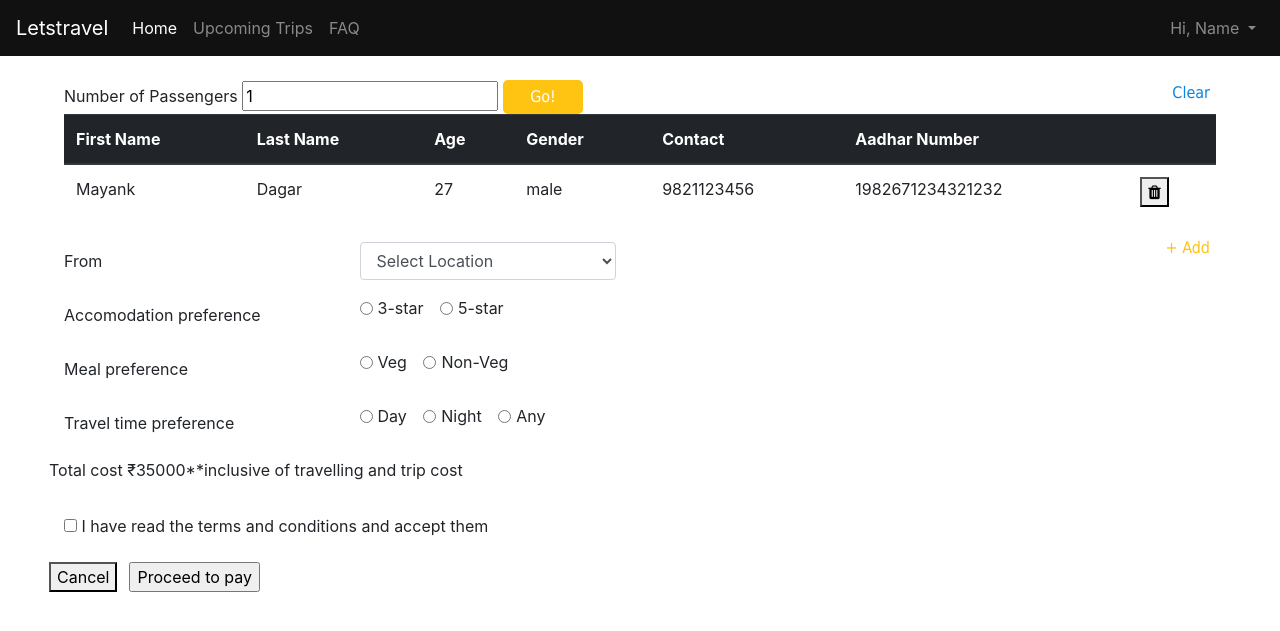
After one commit to shivaneej/Letstravel, a PHP site: page /join.html in a window 1280 px wide. The commit adds this page. Shown: the top 631 px of the page. Run offline with PHP 8.4, Linux system fonts and the light colour scheme.

Commit message:
#11 New pages

```diff
--- /dev/null
+++ b/join.css
@@ -0,0 +1,55 @@
+.linkBtn{
+	border: none;
+	background-color: unset;
+	color: #0984e3;
+	text-decoration: none;
+	font-family: Tahoma;
+}
+.linkBtn:hover{
+	text-decoration: none;
+	cursor: pointer;
+	color: #0984e3;
+}
+button.linkBtn{
+	position: relative;
+	right: 0%;
+	position: absolute;
+}
+.topButtons{
+	width:100%;
+}
+.yellowBtn{
+	width: 90%;
+	margin: auto;
+	height: 5%;
+	border-radius: 5px;
+	padding: 5px;
+	background-color: #ffc312;
+	color: white;
+	font-family: Tahoma;
+	font-size: 16px;
+	border:none;
+	/*position: relative;
+	left: 5%;*/
+}
+.yellowBtn:hover{
+	cursor: pointer;
+}
+#iniPCount{
+	width: 7%;
+	margin: unset;
+}
+#addbtn{
+	color: #ffc312;
+	z-index:2;
+}
+.form-group{
+	position: relative;
+}
+.selectloc{
+	width: 30%;
+}
+.bottomBtn{
+	z-index: 1;
+	margin-bottom: 2%;
+}
--- /dev/null
+++ b/join.html
@@ -0,0 +1,252 @@
+<!DOCTYPE html>
+<html>
+<head>
+  <title>Letstravel</title>
+  <link rel="shortcut icon" href="images/favicon.png">
+  <meta charset="utf-8">
+  <!--Bootstrap CSS-->
+  <link rel="stylesheet" href="https://stackpath.bootstrapcdn.com/bootstrap/4.1.3/css/bootstrap.min.css" integrity="sha384-MCw98/SFnGE8fJT3GXwEOngsV7Zt27NXFoaoApmYm81iuXoPkFOJwJ8ERdknLPMO" crossorigin="anonymous">
+  <link rel="stylesheet" href="https://maxcdn.bootstrapcdn.com/font-awesome/4.7.0/css/font-awesome.min.css">
+   <link rel="stylesheet" type="text/css" href="override.css">
+  <link rel="stylesheet" type="text/css" href="join.css">
+</head>
+<body>
+ <nav class="navbar navbar-expand-lg navbar-dark bg-dark fixed-top">
+        <a class="navbar-brand heading" href="#">Letstravel</a>
+        <button class="navbar-toggler" type="button" data-toggle="collapse" data-target="#navbarNavDropdown" aria-controls="navbarNavDropdown" aria-expanded="false" aria-label="Toggle navigation">
+            <span class="navbar-toggler-icon"></span>
+        </button>
+        <div id="navbarNavDropdown" class="navbar-collapse collapse">
+            <ul class="navbar-nav mr-auto">
+                <li class="nav-item active">
+                    <a class="nav-link" href="#Home">Home <span class="sr-only">(current)</span></a>
+                </li>
+                <li class="nav-item">
+                    <a class="nav-link" href="#Upcoming">Upcoming Trips</a>
+                </li>
+                 <li class="nav-item">
+                    <a class="nav-link" href="#Upcoming">FAQ</a>
+                </li>
+            </ul>
+            <ul class="navbar-nav">
+                <li class="nav-item dropdown">
+                    <a class="nav-link dropdown-toggle" href="http://example.com" id="navbarDropdownMenuLink" data-toggle="dropdown" aria-haspopup="true" aria-expanded="false">
+                      Hi, Name
+                    </a>
+                    <div class="dropdown-menu" aria-labelledby="navbarDropdownMenuLink">
+                        <a class="dropdown-item" href="#">Edit Profile</a>
+                        <a class="dropdown-item" href="#">Logout</a>
+                    </div>
+                </li>
+                <!--<li class="nav-item">
+                    <a class="nav-link" href="{{ url('/login') }}">Login</a>
+                </li>
+                <li class="nav-item">
+                    <a class="nav-link" href="{{ url('/register') }}">Sign Up</a>
+                </li>-->
+            </ul>
+        </div>
+    </nav>
+
+<div class="joinForm">
+<div class="topButtons">
+  <button class="linkBtn"><a href="join.html" class="linkBtn">Clear</a></button>
+  <label class="form-check-label" for="example1611">Number of Passengers</label>
+  <input type="number" name="passengerCount" min="1" id="example1611" value="1">
+  <button id="iniPCount" onclick="tablerows()" class="yellowBtn">Go!</button>
+</div>
+<!--<button id="addbtn" onclick="addRow()" class="linkBtn">+ Add</button>-->
+<form>
+
+
+<table class="table" id="passengertable">
+  <thead class="thead-dark">
+    <tr>
+      <th scope="col">First Name</th>
+      <th scope="col">Last Name</th>
+      <th scope="col">Age</th>
+      <th scope="col">Gender</th>
+      <th scope="col">Contact</th>
+      <th scope="col">Aadhar Number</th>
+      <th scope="col"></th>
+    </tr>
+  </thead>
+  <tbody>
+      <td>Mayank</td>
+      <td>Dagar</td>
+      <td>27</td>
+      <td>male</td>
+      <td>9821123456</td>
+      <td>1982671234321232</td>
+      <td><button onclick='delRow(this)'><i class='fa fa-trash' aria-hidden='true'></i></button></td>
+  </tbody>
+</table>
+<div class="bottomBtn">
+  <button id="addbtn" onclick="addRow()" class="linkBtn">+ Add</button>
+</div>
+<div class="form-group row">
+<label for="Locations" class="col-xl-3 col-form-label">From</label>
+<div class="col-xl-9">
+   <select class="form-control selectloc" id="Locations">
+     <option selected="" disabled="">Select Location</option>
+     <option>Mumbai</option>
+     <option>Delhi</option>
+     <option>Bangalore</option>
+     <option>Kolkata</option>
+   </select>
+</div>
+</div>
+
+<div class="form-group row ">
+<label for="accpref" class="col-xl-3 col-form-label">Accomodation preference</label>
+<div id="accpref" class="col-xl-9">
+<div class="form-check form-check-inline">
+  <input class="form-check-input" type="radio" name="accpref" id="3star" value="3star">
+  <label class="form-check-label" for="3star">3-star</label>
+</div>
+<div class="form-check form-check-inline">
+  <input class="form-check-input" type="radio" name="accpref" id="5star" value="5star">
+  <label class="form-check-label" for="5star">5-star</label>
+</div>
+</div>
+</div>
+
+<div class="form-group row ">
+<label for="mealpref" class="col-xl-3 col-form-label">Meal preference </label>
+<div id="mealpref" class="col-xl-9">
+<div class="form-check form-check-inline">
+  <input class="form-check-input" type="radio" name="mealpref" id="veg" value="veg">
+  <label class="form-check-label" for="3star">Veg</label>
+</div>
+<div class="form-check form-check-inline">
+  <input class="form-check-input" type="radio" name="mealpref" id="nonveg" value="nonveg">
+  <label class="form-check-label" for="5star">Non-Veg</label>
+</div>
+</div>
+</div>
+
+<div class="form-group row ">
+<label for="travelpref" class="col-xl-3 col-form-label">Travel time preference</label>
+<div id="travelpref" class="col-xl-9">
+<div class="form-check form-check-inline">
+   <input class="form-check-input" type="radio" name="travelpref" id="day" value="day">
+  <label class="form-check-label" for="day">Day</label>
+</div>
+<div class="form-check form-check-inline">
+ <input class="form-check-input" type="radio" name="travelpref" id="night" value="night">
+  <label class="form-check-label" for="night">Night</label>
+</div>
+<div class="form-check form-check-inline">
+  <input class="form-check-input" type="radio" name="travelpref" id="any" value="any">
+  <label class="form-check-label" for="any">Any</label>
+</div>
+</div>
+</div>
+
+
+<div class="form-group row">
+  <div>
+  <p>Total cost ₹35000*</p>
+  </div>
+  <div>
+  <p>*inclusive of travelling and trip cost</p>
+  </div>
+</div>
+
+
+<div class="form-group row">
+<div class="col-xl-10" id="tncCheck">
+<input class="" type="checkbox" name="tncCheck" value="agreed">
+<label>I have read the terms and conditions and accept them</label>
+</div>
+</div>
+
+
+<div class="form-group row ">
+  <div class="form-check form-check-inline">
+  <button onclick="">Cancel</button>
+</div>
+<div class="form-check form-check-inline">
+  <input class="form-check-input" type="submit" name="JoinTrip" value="Proceed to pay">
+</div>
+</div>
+</div>
+
+
+
+
+
+
+
+
+</form>
+
+
+</div>
+
+<!--Bootstrap JS-->
+<script src="https://code.jquery.com/jquery-3.3.1.slim.min.js" integrity="sha384-q8i/X+965DzO0rT7abK41JStQIAqVgRVzpbzo5smXKp4YfRvH+8abtTE1Pi6jizo" crossorigin="anonymous"></script>
+<script src="https://cdnjs.cloudflare.com/ajax/libs/popper.js/1.14.3/umd/popper.min.js" integrity="sha384-ZMP7rVo3mIykV+2+9J3UJ46jBk0WLaUAdn689aCwoqbBJiSnjAK/l8WvCWPIPm49" crossorigin="anonymous"></script>
+<script src="https://stackpath.bootstrapcdn.com/bootstrap/4.1.3/js/bootstrap.min.js" integrity="sha384-ChfqqxuZUCnJSK3+MXmPNIyE6ZbWh2IMqE241rYiqJxyMiZ6OW/JmZQ5stwEULTy" crossorigin="anonymous"></script>
+
+
+<script>
+function tablerows(){
+  var count = document.getElementById('example1611').value;
+  var j = parseInt(count);
+  for(var i=1;i<j;i++)
+  {
+    var row = document.getElementById('passengertable').insertRow();
+    var firstname = row.insertCell(0);
+    var lastname = row.insertCell(1);
+    var age = row.insertCell(2);
+    var gender = row.insertCell(3);
+    var contact = row.insertCell(4);
+    var aadhar = row.insertCell(5);
+    var deleteRow = row.insertCell(6);
+
+    firstname.innerHTML="<input type='text'>";
+    lastname.innerHTML="<input type='text'>";
+    age.innerHTML = "<input type='number' min='1'>";
+    gender.innerHTML = "<select><option>Male</option><option>Female</option></select>";
+    contact.innerHTML = "<input type='number' size='10'>";
+    aadhar.innerHTML = "<input type='number' maxlength='16'>";
+    deleteRow.innerHTML = "<button onclick='delRow(this)'><i class='fa fa-trash' aria-hidden='true'></i></button>";
+
+    document.getElementById("iniPCount").style.display = "none";
+    document.getElementById("example1611").disabled = "true";
+
+
+  }
+}
+  function addRow(){
+   var row1 = document.getElementById('passengertable').insertRow();
+    var firstname1 = row1.insertCell(0);
+    var lastname1 = row1.insertCell(1);
+    var age1 = row1.insertCell(2);
+    var gender1 = row1.insertCell(3);
+    var contact1 = row1.insertCell(4);
+    var aadhar1 = row1.insertCell(5);
+    var deleteRow1 = row1.insertCell(6);
+
+    firstname1.innerHTML="<input type='text'>";
+    lastname1.innerHTML="<input type='text'>";
+    age1.innerHTML = "<input type='number' min='1'>";
+    gender1.innerHTML = "<select><option>Male</option><option>Female</option></select>";
+    contact1.innerHTML = "<input type='number' size='10'>";
+    aadhar1.innerHTML = "<input type='number' max='9999999999999999'>";
+    deleteRow1.innerHTML = "<button onclick='delRow(this)'><i class='fa fa-trash' aria-hidden='true'></i></button>";
+
+   var cnt =  document.getElementById("example1611").value;
+   var newcnt = parseInt(cnt)+1;
+  document.getElementById("example1611").value = newcnt;
+  }
+
+  function delRow(r) {
+    var i = r.parentNode.parentNode.rowIndex;
+    document.getElementById("passengertable").deleteRow(i);
+}
+
+</script>
+</body>
+</html>
--- a/override.css
+++ b/override.css
@@ -52,12 +52,11 @@
 a.toggle{
 text-decoration: none;
 color: initial;
-margin-bottom: 3%;
 }
 a.toggle:hover{
     cursor: pointer;
 }
-a.toggle:visited{
+a.toggle:after{
     text-decoration: none;
 }
 
@@ -83,3 +82,11 @@ a.footerText{
     padding-bottom: 0rem!important;
     padding-top: 0rem!important;
 }
+.joinForm{
+    width:90%;
+    height:auto;
+    margin:auto;
+    position: absolute;
+    top:10%;
+    left:5%;
+}
```
Also changed, not shown: AdminDashboard.html (deleted, +0 -74 lines), JoinTrip.html (deleted, +0 -163 lines), home.html (+6 -19 lines), letstravel.sql (+18 -95 lines), 1 other file.
